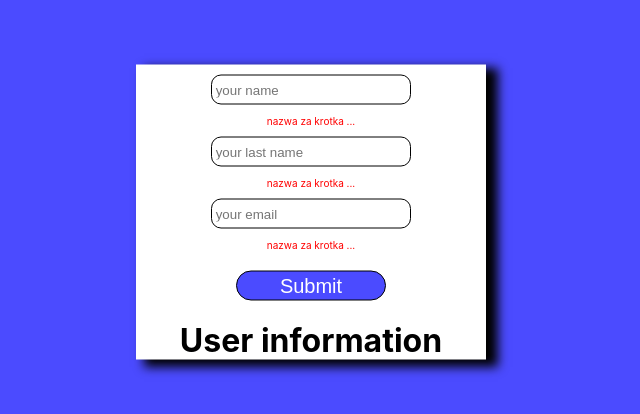
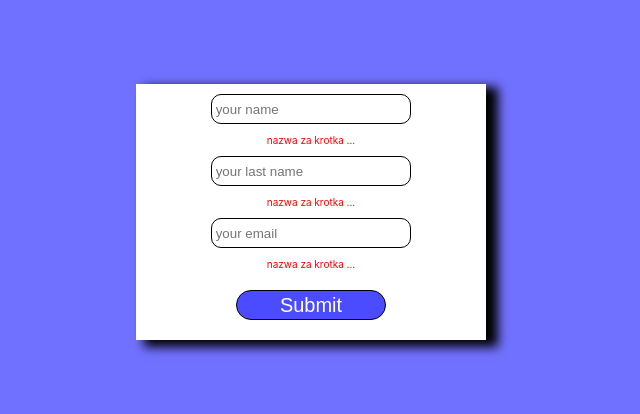
Before and after one commit to marcinoles87/registration-form-advance, a React (Create React App) app: page / in a window 1280 px wide. Shown: the part 188-602 px from the top of the page, without its empty margins (329-969 px from the left). Built offline with nearby package versions, Linux system fonts and the light colour scheme.

Commit message:
work with validation

```diff
--- a/src/App.css
+++ b/src/App.css
@@ -6,5 +6,5 @@
 }
 
 body{
-  background-color: #4b4bff;
+  background-color: #4d4dffcb;
 }
--- a/src/components/Form.js
+++ b/src/components/Form.js
@@ -17,6 +17,7 @@ import '../components/form.css'
 
   const [submitted,setSubmitted] = useState(false);
   const [valid,setValid] = useState(false);
+  const [info , setInfo] = useState(false)
 
   const handleSubmitted = (e) =>{
     e.preventDefault()
@@ -26,6 +27,7 @@ import '../components/form.css'
   }
 
    setSubmitted(true)
+   setInfo(true)
    setLastName('')
 
   }
@@ -68,14 +70,11 @@ import '../components/form.css'
 
         </form>
 
-      <div className='fullinfo'>
-        <h1>User information</h1>
-        {fullName}
-        {/* <h3>{name} {lastName} {email}</h3> */}
-      </div>
+        <div>{info ? <div className='fullinfo'> <h1>User information</h1>{fullName} </div>: ''}</div>
+
+    </div>
 
 
-    </div>
   )
 }
 
--- a/src/components/form.css
+++ b/src/components/form.css
@@ -58,6 +58,7 @@ p{
     margin:10px 0 ;
     padding: 10px;
     border: 2px solid blue;
+    border-radius: 20px;
     background-color: #4b4bff;
     color:white;
 }
```
